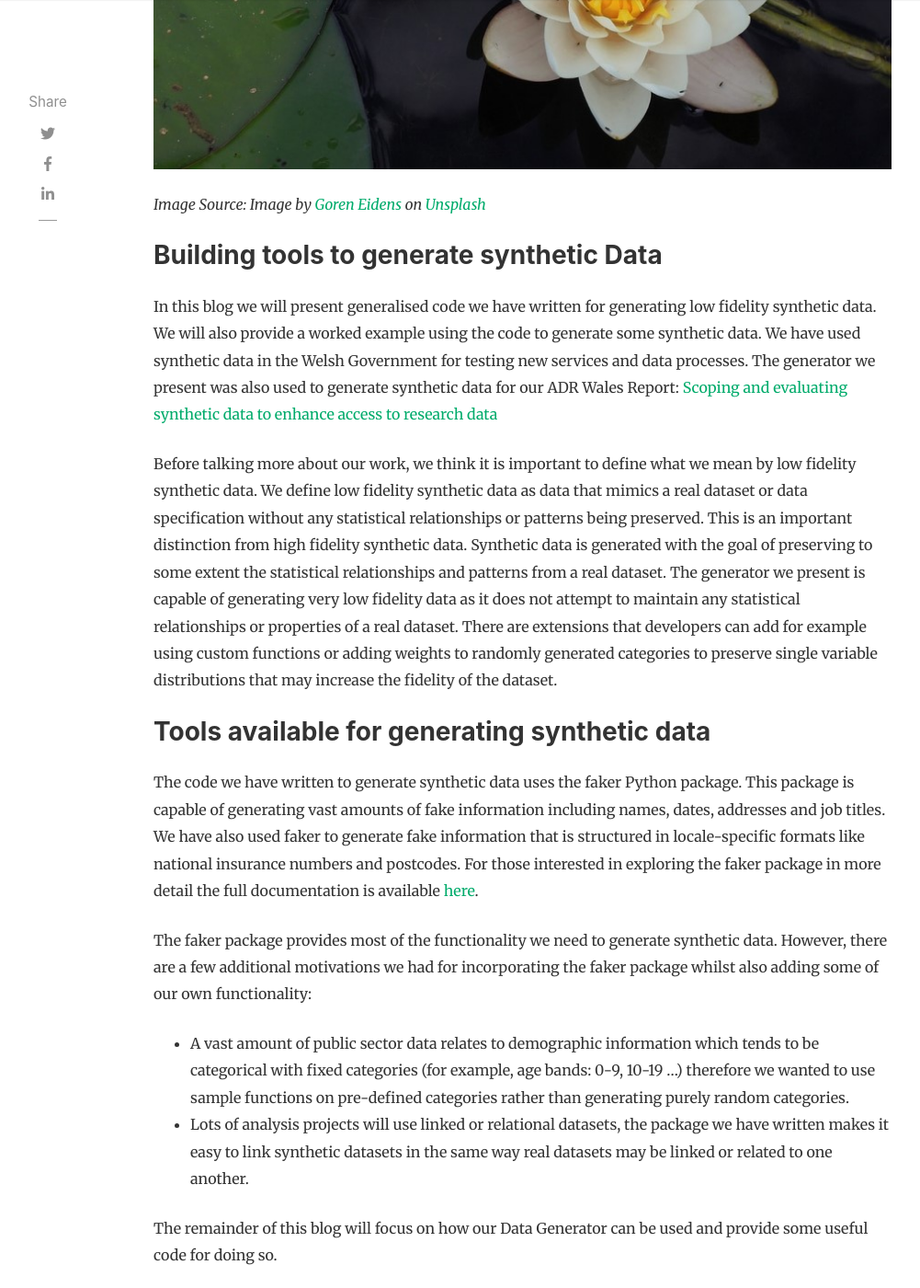
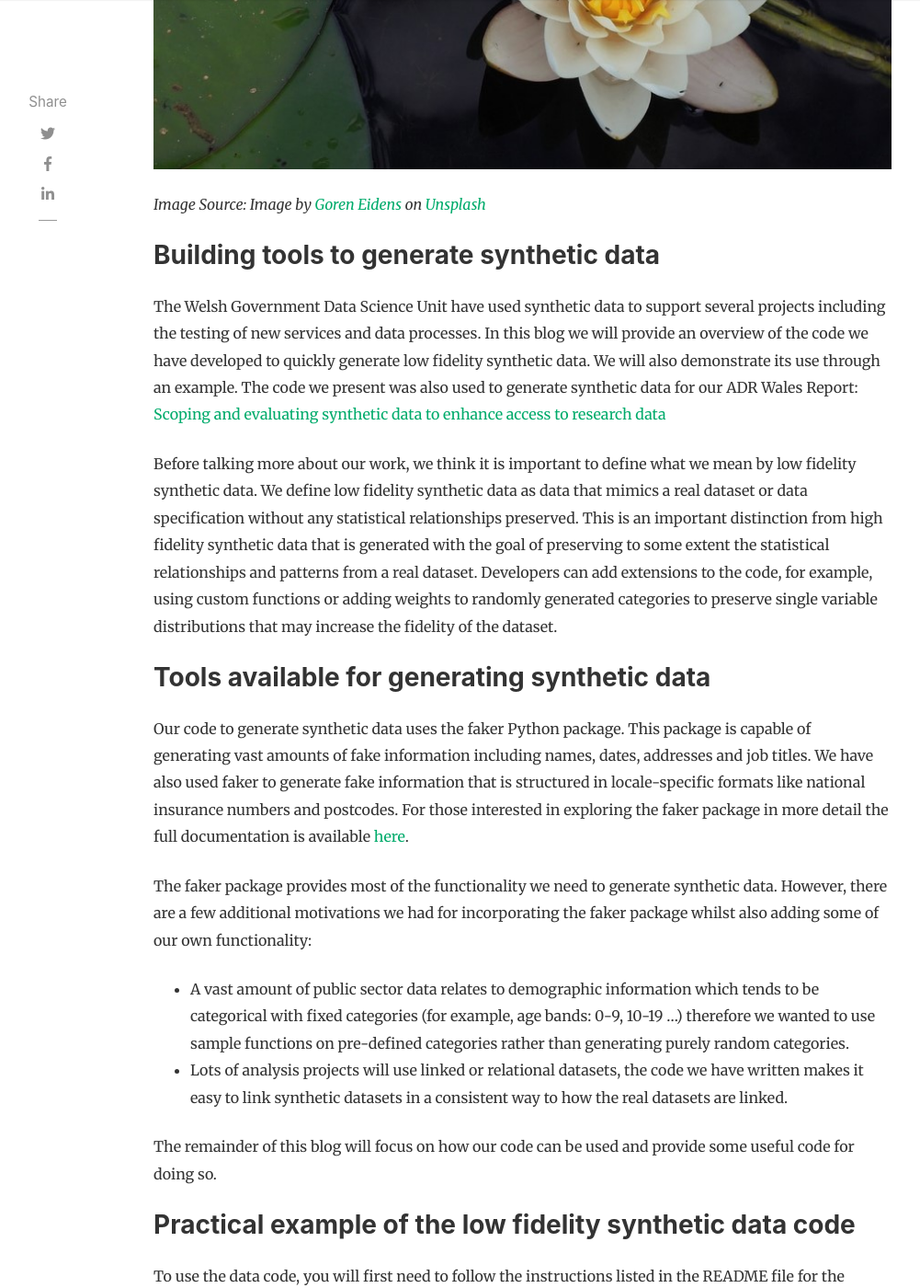
Before and after one commit to wgdsu/wgdsu.github.io, a Jekyll site: the page built from _posts/2024-09-26-DummyData.md, in a window 1280 px wide and 1400 px high, scrolled down 775 px. Shown: the whole window at 92% size, without its empty margins (118-1119 px from the left). Built offline with Jekyll 4.4.1, drawn with Linux system fonts in a browser that asks for light colours; nearby versions of some CDN libraries; comment, search, counter and statistics services are not loaded; some of the changed text lies outside the part shown.

Commit message:
updated synth blog

````diff
--- a/_posts/2024-09-26-DummyData.md
+++ b/_posts/2024-09-26-DummyData.md
@@ -6,30 +6,30 @@ categories: [Blog]
 tags: [SyntheticData, DataEngineering, Capability, Automation]
 image: assets/images/post-imgs/2024-09-26-DummyData/dd-cover.jpg
 description: "Generating synthetic data to support platform testing"
-hidden: True
+hidden: false
 ---
 
 *Image Source: Image by <a href="https://unsplash.com/@goeran?utm_content=creditCopyText&utm_medium=referral&utm_source=unsplash">Goren Eidens</a> on <a href="https://unsplash.com/photos/white-lotus-flower-on-body-of-water-6T7kfc3VitU?utm_content=creditCopyText&utm_medium=referral&utm_source=unsplash">Unsplash</a>*
 
-### Building tools to generate synthetic Data
+### Building tools to generate synthetic data
 
-In this blog we will present generalised code we have written for generating low fidelity synthetic data. We will also provide a worked example using the code to generate some synthetic data. We have used synthetic data in the Welsh Government for testing new services and data processes. The generator we present was also used to generate synthetic data for our ADR Wales Report: [Scoping and evaluating synthetic data to enhance access to research data](https://adrwales.org/wp-content/uploads/2025/04/BOLD-synthetic-data.pdf)
+The Welsh Government Data Science Unit have used synthetic data to support several projects including the testing of new services and data processes. In this blog we will provide an overview of the code we have developed to quickly generate low fidelity synthetic data. We will also demonstrate its use through an example. The code we present was also used to generate synthetic data for our ADR Wales Report: [Scoping and evaluating synthetic data to enhance access to research data](https://adrwales.org/wp-content/uploads/2025/04/BOLD-synthetic-data.pdf)
 
-Before talking more about our work, we think it is important to define what we mean by low fidelity synthetic data. We define low fidelity synthetic data as data that mimics a real dataset or data specification without any statistical relationships or patterns being preserved. This is an important distinction from high fidelity synthetic data. Synthetic data is generated with the goal of preserving to some extent the statistical relationships and patterns from a real dataset. The generator we present is capable of generating very low fidelity data as it does not attempt to maintain any statistical relationships or properties of a real dataset. There are extensions that developers can add for example using custom functions or adding weights to randomly generated categories to preserve single variable distributions that may increase the fidelity of the dataset.
+Before talking more about our work, we think it is important to define what we mean by low fidelity synthetic data. We define low fidelity synthetic data as data that mimics a real dataset or data specification without any statistical relationships preserved. This is an important distinction from high fidelity synthetic data that is generated with the goal of preserving to some extent the statistical relationships and patterns from a real dataset. Developers can add extensions to the code, for example, using custom functions or adding weights to randomly generated categories to preserve single variable distributions that may increase the fidelity of the dataset.
 
 ### Tools available for generating synthetic data
 
-The code we have written to generate synthetic data uses the faker Python package. This package is capable of generating vast amounts of fake information including names, dates, addresses and job titles. We have also used faker to generate fake information that is structured in locale-specific formats like national insurance numbers and postcodes. For those interested in exploring the faker package in more detail the full documentation is available [here](https://faker.readthedocs.io/en/master/#basic-usage ).
+Our code to generate synthetic data uses the faker Python package. This package is capable of generating vast amounts of fake information including names, dates, addresses and job titles. We have also used faker to generate fake information that is structured in locale-specific formats like national insurance numbers and postcodes. For those interested in exploring the faker package in more detail the full documentation is available [here](https://faker.readthedocs.io/en/master/#basic-usage ).
 
 The faker package provides most of the functionality we need to generate synthetic data. However, there are a few additional motivations we had for incorporating the faker package whilst also adding some of our own functionality:
   - A vast amount of public sector data relates to demographic information which tends to be categorical with fixed categories (for example, age bands: 0-9, 10-19 ...) therefore we wanted to use sample functions on pre-defined categories rather than generating purely random categories.
-  - Lots of analysis projects will use linked or relational datasets, the package we have written makes it easy to link synthetic datasets in the same way real datasets may be linked or related to one another.
+  - Lots of analysis projects will use linked or relational datasets, the code we have written makes it easy to link synthetic datasets in a consistent way to how the real datasets are linked.
 
-The remainder of this blog will focus on how our Data Generator can be used and provide some useful code for doing so.
+The remainder of this blog will focus on how our code can be used and provide some useful code for doing so.
 
-### Practical example of the low fidelity synthetic data generator
+### Practical example of the low fidelity synthetic data code
 
-To use the data generator, you will first need to follow the instructions listed in the README file for the repository. This includes cloning the repository and installing the necessary dependencies.  The example below begins after cloning the repository and installing dependencies.
+To use the data code, you will first need to follow the instructions listed in the README file for the repository. This includes cloning the repository and installing the necessary dependencies.  The example below begins after cloning the repository and installing dependencies.
 As an example, we will generate data that matches the following relational schema:
 
 **Figure 1: Example schema**
@@ -83,7 +83,7 @@ Some specific items that help us meet the requirements are:
 * **foreign_key**: Specifies that the values should be taken from a primary key in another table.
 * **rel_type**: Specifies the relationship between tables in this case one to many (1) where every employee must have one or more contact.
 
-The JSON file is  used to define the structure of the synthetic data. The next step is writing the Python code to generate it. First, we need to write a function that will generate our custom data. We actually need a generator function, generators can be used like iterables in Python. Generators yield results in a loop which is perfect for our use case of generating synthetic data.
+The JSON file is  used to define the structure of the synthetic data. The next step is writing the Python code to generate it. First, we need to write a function that will generate our custom data. We need a generator function, a special type of function that can be used like iterables in Python. Generator functions yield results in a loop which is perfect for our use case of generating synthetic data.
 
 In this case our custom data function is:
 ```python
````
